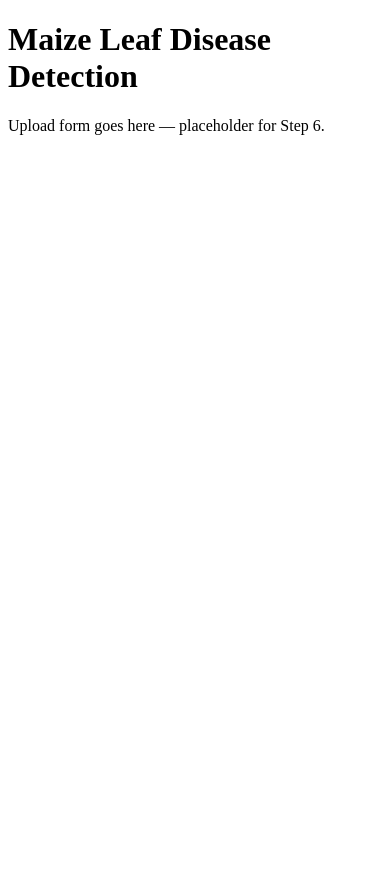
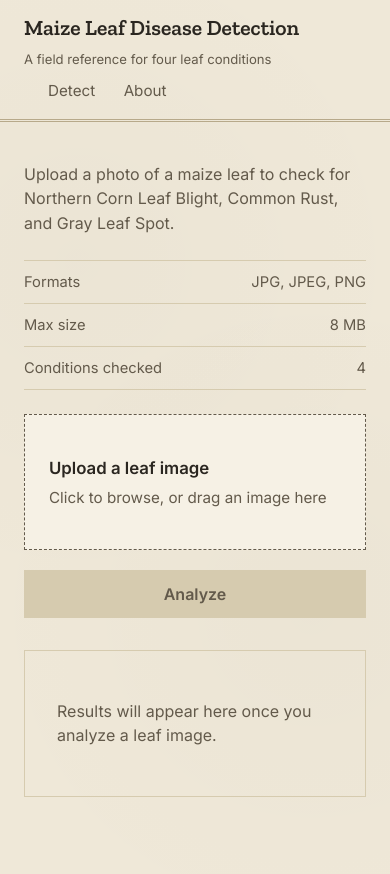
Before and after one commit to venuamaka-debug/Maize-Disease-Detection, a Flask app: page / in a window 390 px wide. Before the commit the page ends 135 px from the top, so only its background shows below. Run offline with Flask 3, Linux system fonts and the light colour scheme.

Commit message:
Redesign frontend to sage-parchment agricultural identity: single-column workspace with in-place upload transform, ring-gauge confidence indicator, structured diagnostic result panel (observed pattern / field guidance). Backend/inference untouched — Section 8 verification still holds.

```diff
--- /dev/null
+++ b/static/css/main.css
@@ -0,0 +1,156 @@
+@import url('https://fonts.googleapis.com/css2?family=Zilla+Slab:wght@400;600;700&family=Inter:wght@400;500;600&family=JetBrains+Mono:wght@500&display=swap');
+
+:root {
+  --paper: #EFE8D8;
+  --paper-raised: #F6F1E5;
+  --ink: #2A2620;
+  --ink-soft: #635A4B;
+  --olive: #5C6B47;
+  --olive-dark: #47542F;
+  --ochre: #B8873B;
+  --rust: #9C4A38;
+  --line: #D6CBAF;
+  --line-strong: #B7A98A;
+}
+
+* { box-sizing: border-box; }
+
+body {
+  margin: 0;
+  background-color: var(--paper);
+  background-image:
+    radial-gradient(circle at 20% 30%, rgba(0,0,0,0.015) 0%, transparent 50%),
+    radial-gradient(circle at 80% 70%, rgba(0,0,0,0.015) 0%, transparent 50%);
+  color: var(--ink);
+  font-family: 'Inter', sans-serif;
+  font-size: 16px;
+  line-height: 1.55;
+}
+
+h1, h2, h3 { font-family: 'Zilla Slab', serif; font-weight: 600; margin: 0 0 0.4em; line-height: 1.15; }
+
+.mono-label {
+  font-family: 'JetBrains Mono', monospace;
+  font-size: 0.72rem;
+  letter-spacing: 0.03em;
+  color: var(--ink-soft);
+}
+
+a { color: var(--olive-dark); }
+
+.site-header {
+  border-bottom: 3px double var(--line-strong);
+  padding: 1.25rem 2rem;
+  display: flex;
+  align-items: baseline;
+  justify-content: space-between;
+  max-width: 1100px;
+  margin: 0 auto;
+}
+.site-header h1 { font-size: 1.35rem; }
+.site-header .tagline { display: block; font-family: 'Inter'; font-size: 0.82rem; color: var(--ink-soft); font-weight: 400; margin-top: 0.15rem; }
+.site-header nav a { margin-left: 1.5rem; text-decoration: none; font-size: 0.95rem; color: var(--ink-soft); border-bottom: 1px solid transparent; }
+.site-header nav a:hover { border-bottom-color: var(--olive); }
+
+.layout {
+  max-width: 1100px;
+  margin: 0 auto;
+  padding: 2.5rem 2rem 4rem;
+  display: grid;
+  grid-template-columns: 320px 1fr;
+  gap: 3rem;
+}
+@media (max-width: 800px) {
+  .layout { grid-template-columns: 1fr; padding: 1.5rem; gap: 2rem; }
+  .site-header { padding: 1rem 1.5rem; flex-direction: column; align-items: flex-start; gap: 0.5rem; }
+}
+
+.panel-intro p { color: var(--ink-soft); max-width: 34ch; }
+
+.spec-list { list-style: none; padding: 0; margin: 1.5rem 0; border-top: 1px solid var(--line); }
+.spec-list li { padding: 0.6rem 0; border-bottom: 1px solid var(--line); font-size: 0.92rem; color: var(--ink-soft); display: flex; justify-content: space-between; }
+
+.dropzone {
+  border: 1px dashed var(--ink-soft);
+  padding: 2.5rem 1.5rem;
+  cursor: pointer;
+  background: var(--paper-raised);
+  transition: border-color 0.15s ease;
+}
+.dropzone:hover, .dropzone.dragover { border-color: var(--olive); }
+.dropzone p { margin: 0; color: var(--ink-soft); font-size: 0.95rem; }
+.dropzone strong { color: var(--ink); display: block; margin-bottom: 0.3rem; font-size: 1.05rem; }
+.dropzone input[type="file"] { display: none; }
+
+.preview-wrap { margin-top: 1.25rem; display: none; }
+.preview-wrap.active { display: block; }
+.preview-wrap img { width: 100%; max-height: 220px; object-fit: cover; border: 1px solid var(--line); }
+
+button.analyze {
+  margin-top: 1.25rem; width: 100%; padding: 0.85rem 1rem;
+  background: var(--olive); color: var(--paper-raised); border: none;
+  font-family: 'Inter'; font-size: 1rem; font-weight: 600; cursor: pointer;
+  transition: background 0.15s ease;
+}
+button.analyze:hover:not(:disabled) { background: var(--olive-dark); }
+button.analyze:disabled { background: var(--line); color: var(--ink-soft); cursor: not-allowed; }
+
+.error-msg {
+  margin-top: 1rem; padding: 0.75rem 1rem; background: #F3E2DD;
+  border-left: 3px solid var(--rust); color: var(--rust); font-size: 0.92rem; display: none;
+}
+.error-msg.active { display: block; }
+
+.result-area { min-height: 200px; }
+.result-placeholder { border: 1px solid var(--line); padding: 3rem 2rem; color: var(--ink-soft); }
+
+.result-card { display: none; }
+.result-card.active { display: block; }
+
+/* --- Specimen plate: the image gets a double-rule frame and a caption bar, like a field-guide plate --- */
+.specimen-plate {
+  border: 1px solid var(--line-strong);
+  padding: 0.5rem;
+  background: var(--paper-raised);
+  max-width: 420px;
+}
+.specimen-plate img { display: block; width: 100%; max-height: 300px; object-fit: cover; }
+.specimen-caption {
+  display: flex; justify-content: space-between;
+  padding: 0.5rem 0.15rem 0.1rem;
+  border-top: 1px solid var(--line);
+  margin-top: 0.5rem;
+}
+
+.diagnosis-row { display: flex; align-items: center; gap: 0.85rem; margin-top: 1.75rem; flex-wrap: wrap; }
+.diagnosis-badge {
+  font-family: 'Zilla Slab', serif; font-weight: 700; font-size: 1.05rem;
+  padding: 0.4rem 0.9rem; color: var(--paper-raised); white-space: nowrap;
+}
+.diagnosis-badge.disease { background: var(--rust); }
+.diagnosis-badge.healthy { background: var(--olive-dark); }
+.diagnosis-badge.inconclusive { background: var(--ink-soft); }
+
+/* --- Tick-scale confidence meter, styled like an instrument reading rather than a SaaS progress bar --- */
+.confidence-meter { margin-top: 1.5rem; max-width: 420px; }
+.confidence-track { position: relative; height: 10px; background: var(--paper-raised); border: 1px solid var(--line-strong); }
+.confidence-fill { height: 100%; width: 0%; background: var(--ochre); transition: width 0.6s ease-out; }
+.confidence-fill.healthy { background: var(--olive); }
+.confidence-ticks { display: flex; justify-content: space-between; margin-top: 0.3rem; }
+.confidence-ticks span { font-family: 'JetBrains Mono', monospace; font-size: 0.68rem; color: var(--ink-soft); }
+.confidence-readout { margin-top: 0.6rem; font-family: 'JetBrains Mono', monospace; font-size: 0.85rem; color: var(--ink); }
+
+.interpretation { margin-top: 1.25rem; max-width: 55ch; color: var(--ink-soft); }
+
+.inconclusive-note {
+  display: none;
+  margin-top: 1rem; padding: 0.75rem 1rem; background: #F1EAD5;
+  border-left: 3px solid var(--ochre); font-size: 0.9rem; color: var(--ink-soft);
+}
+.inconclusive-note.active { display: block; }
+
+.reanalyze {
+  margin-top: 1.75rem; background: none; border: 1px solid var(--ink-soft); color: var(--ink);
+  padding: 0.6rem 1.2rem; font-family: 'Inter'; font-size: 0.9rem; cursor: pointer;
+}
+.reanalyze:hover { border-color: var(--olive); color: var(--olive-dark); }
--- /dev/null
+++ b/static/js/main.js
@@ -0,0 +1,125 @@
+const ALLOWED_TYPES = ["image/jpeg", "image/png"];
+const MAX_SIZE = 8 * 1024 * 1024;
+
+const dropzone = document.getElementById("dropzone");
+const fileInput = document.getElementById("fileInput");
+const previewWrap = document.getElementById("previewWrap");
+const previewImg = document.getElementById("previewImg");
+const analyzeBtn = document.getElementById("analyzeBtn");
+const errorMsg = document.getElementById("errorMsg");
+const resultPlaceholder = document.getElementById("resultPlaceholder");
+const resultCard = document.getElementById("resultCard");
+const resultUploadedImg = document.getElementById("resultUploadedImg");
+const diagnosisBadge = document.getElementById("diagnosisBadge");
+const specimenTimestamp = document.getElementById("specimenTimestamp");
+const confidenceFill = document.getElementById("confidenceFill");
+const confidenceReadout = document.getElementById("confidenceReadout");
+const interpretation = document.getElementById("interpretation");
+const inconclusiveNote = document.getElementById("inconclusiveNote");
+const reanalyzeBtn = document.getElementById("reanalyzeBtn");
+
+let selectedFile = null;
+
+const INTERPRETATIONS = {
+  Northern_Corn_Leaf_Blight: "Long, cigar-shaped grey-green lesions are consistent with Northern Corn Leaf Blight. Consider consulting a local agronomist about fungicide timing.",
+  Common_Rust: "Small reddish-brown pustules on both leaf surfaces are consistent with Common Rust.",
+  Gray_Leaf_Spot: "Rectangular tan-to-grey lesions running parallel to leaf veins are consistent with Gray Leaf Spot.",
+  Healthy: "No visible signs of the diseases this system checks for were detected in this leaf."
+};
+
+function showError(msg) { errorMsg.textContent = msg; errorMsg.classList.add("active"); }
+function clearError() { errorMsg.textContent = ""; errorMsg.classList.remove("active"); }
+
+function validateFile(file) {
+  if (!ALLOWED_TYPES.includes(file.type)) return "This file type is not supported. Please upload a JPG, JPEG or PNG image.";
+  if (file.size > MAX_SIZE) return "The selected image is too large. Please choose a smaller image.";
+  return null;
+}
+
+function handleFile(file) {
+  clearError();
+  const err = validateFile(file);
+  if (err) { showError(err); return; }
+  selectedFile = file;
+  previewImg.src = URL.createObjectURL(file);
+  previewWrap.classList.add("active");
+  analyzeBtn.disabled = false;
+}
+
+dropzone.addEventListener("click", () => fileInput.click());
+dropzone.addEventListener("dragover", (e) => { e.preventDefault(); dropzone.classList.add("dragover"); });
+dropzone.addEventListener("dragleave", () => dropzone.classList.remove("dragover"));
+dropzone.addEventListener("drop", (e) => {
+  e.preventDefault();
+  dropzone.classList.remove("dragover");
+  if (e.dataTransfer.files.length) handleFile(e.dataTransfer.files[0]);
+});
+fileInput.addEventListener("change", () => { if (fileInput.files.length) handleFile(fileInput.files[0]); });
+
+analyzeBtn.addEventListener("click", async () => {
+  if (!selectedFile) { showError("Please select an image before continuing."); return; }
+  clearError();
+  analyzeBtn.disabled = true;
+  analyzeBtn.textContent = "Analyzing...";
+
+  const formData = new FormData();
+  formData.append("image", selectedFile);
+  const imgSrcForResult = previewImg.src;
+
+  try {
+    const res = await fetch("/predict", { method: "POST", body: formData });
+    const data = await res.json();
+    if (!res.ok) {
+      showError(data.error || "The analysis could not be completed. Please try again.");
+    } else {
+      displayResult(data, imgSrcForResult);
+      // Clear the left-column preview once the result plate on the right takes over —
+      // one image doing one job, not the same leaf shown twice.
+      previewWrap.classList.remove("active");
+      fileInput.value = "";
+      selectedFile = null;
+    }
+  } catch (e) {
+    showError("The analysis could not be completed. Please try again.");
+  }
+  analyzeBtn.disabled = true;
+  analyzeBtn.textContent = "Analyze";
+});
+
+function displayResult(data, imgSrc) {
+  resultPlaceholder.style.display = "none";
+  resultCard.classList.add("active");
+  resultUploadedImg.src = imgSrc;
+  specimenTimestamp.textContent = new Date().toLocaleString([], { dateStyle: "medium", timeStyle: "short" });
+
+  const isHealthy = data.predicted_class === "Healthy";
+  const label = data.inconclusive ? "Inconclusive" : data.predicted_class.replace(/_/g, " ");
+  diagnosisBadge.textContent = label;
+  diagnosisBadge.className = "diagnosis-badge " + (data.inconclusive ? "inconclusive" : (isHealthy ? "healthy" : "disease"));
+
+  const pct = Math.round(data.confidence * 100);
+  confidenceFill.className = "confidence-fill " + (isHealthy ? "healthy" : "");
+  requestAnimationFrame(() => { confidenceFill.style.width = pct + "%"; });
+  confidenceReadout.textContent = `${pct}% confidence`;
+
+  if (data.inconclusive) {
+    inconclusiveNote.classList.add("active");
+    inconclusiveNote.textContent = "This result falls below the confidence threshold. Consider retaking the photo in better lighting or from a closer angle.";
+    interpretation.textContent = "";
+  } else {
+    inconclusiveNote.classList.remove("active");
+    interpretation.textContent = INTERPRETATIONS[data.predicted_class] || "";
+  }
+}
+
+reanalyzeBtn.addEventListener("click", () => {
+  selectedFile = null;
+  fileInput.value = "";
+  previewWrap.classList.remove("active");
+  analyzeBtn.disabled = true;
+  analyzeBtn.textContent = "Analyze";
+  resultCard.classList.remove("active");
+  resultPlaceholder.style.display = "block";
+  confidenceFill.style.width = "0%";
+  clearError();
+});
--- a/templates/index.html
+++ b/templates/index.html
@@ -1,5 +1,84 @@
 <!DOCTYPE html>
-<html><head><title>Maize Disease Detection</title></head>
-<body><h1>Maize Leaf Disease Detection</h1>
-<p>Upload form goes here — placeholder for Step 6.</p>
-</body></html>
+<html lang="en">
+<head>
+  <meta charset="UTF-8">
+  <meta name="viewport" content="width=device-width, initial-scale=1.0">
+  <title>Maize Leaf Disease Detection</title>
+  <link rel="stylesheet" href="{{ url_for('static', filename='css/main.css') }}">
+</head>
+<body>
+  <header class="site-header">
+    <div>
+      <h1>Maize Leaf Disease Detection</h1>
+      <span class="tagline">A field reference for four leaf conditions</span>
+    </div>
+    <nav>
+      <a href="/">Detect</a>
+      <a href="/about">About</a>
+    </nav>
+  </header>
+
+  <main class="layout">
+    <section class="panel-intro">
+      <p>Upload a photo of a maize leaf to check for Northern Corn Leaf Blight, Common Rust, and Gray Leaf Spot.</p>
+
+      <ul class="spec-list">
+        <li><span>Formats</span><span>JPG, JPEG, PNG</span></li>
+        <li><span>Max size</span><span>8 MB</span></li>
+        <li><span>Conditions checked</span><span>4</span></li>
+      </ul>
+
+      <div class="dropzone" id="dropzone">
+        <strong>Upload a leaf image</strong>
+        <p>Click to browse, or drag an image here</p>
+        <input type="file" id="fileInput" accept="image/jpeg,image/png">
+      </div>
+
+      <div class="preview-wrap" id="previewWrap">
+        <img id="previewImg" alt="Selected leaf preview">
+      </div>
+
+      <div class="error-msg" id="errorMsg"></div>
+
+      <button class="analyze" id="analyzeBtn" disabled>Analyze</button>
+    </section>
+
+    <section class="result-area">
+      <div class="result-placeholder" id="resultPlaceholder">
+        Results will appear here once you analyze a leaf image.
+      </div>
+
+      <div class="result-card" id="resultCard">
+        <div class="specimen-plate">
+          <img id="resultUploadedImg" alt="Analyzed leaf">
+          <div class="specimen-caption">
+            <span class="mono-label">SAMPLE — 224×224</span>
+            <span class="mono-label" id="specimenTimestamp"></span>
+          </div>
+        </div>
+
+        <div class="diagnosis-row">
+          <span class="diagnosis-badge" id="diagnosisBadge"></span>
+        </div>
+
+        <div class="confidence-meter">
+          <div class="confidence-track">
+            <div class="confidence-fill" id="confidenceFill"></div>
+          </div>
+          <div class="confidence-ticks">
+            <span>0</span><span>25</span><span>50</span><span>75</span><span>100</span>
+          </div>
+          <div class="confidence-readout" id="confidenceReadout"></div>
+        </div>
+
+        <div class="inconclusive-note" id="inconclusiveNote"></div>
+        <p class="interpretation" id="interpretation"></p>
+
+        <button class="reanalyze" id="reanalyzeBtn">Analyze another image</button>
+      </div>
+    </section>
+  </main>
+
+  <script src="{{ url_for('static', filename='js/main.js') }}"></script>
+</body>
+</html>
```
Also changed, not shown: templates/about.html (+30 -2 lines).
